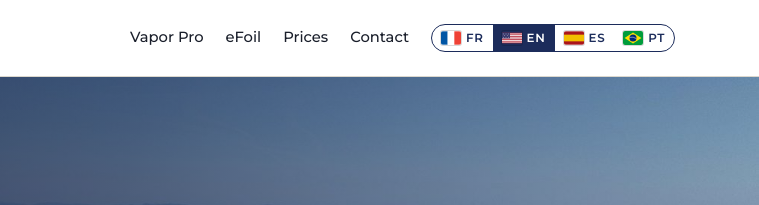
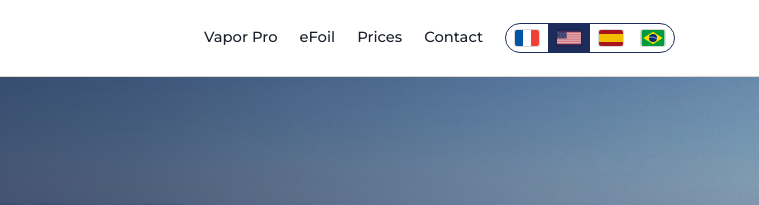
Before and after one commit to Francois83600/pyc-site, a plain HTML site: page index.html in a window 1280 px wide. Shown: the top 205 px of the page, 521-1280 px from the left. Drawn offline with Linux system fonts and the light colour scheme.

Commit message:
Langues : drapeaux seuls, sans lettres

```diff
--- a/index.html
+++ b/index.html
@@ -52,7 +52,7 @@ nav a{text-decoration:none;font-weight:500;font-size:.92rem;color:var(--ink)}
 nav a:hover{color:var(--red)}
 .lang{display:flex;border:1px solid var(--navy);border-radius:999px;overflow:hidden}
 .lang button{border:0;background:transparent;font:600 .74rem var(--font-body);padding:6px 9px;cursor:pointer;color:var(--navy);letter-spacing:.06em;display:inline-flex;align-items:center;gap:5px}
-.flag{width:20px;height:14px;border-radius:2px;box-shadow:0 0 0 1px rgba(0,0,0,.15);flex:none}
+.flag{width:24px;height:16px;border-radius:2px;box-shadow:0 0 0 1px rgba(0,0,0,.15);flex:none}
 .lang button[aria-pressed="true"]{background:var(--navy);color:var(--white)}
 @media (max-width:980px){nav .nl{display:none}}
 @media (max-width:520px){.brand span{display:none}.lang button span{display:none}.lang button{padding:7px 8px}}
@@ -197,10 +197,10 @@ footer p{margin-bottom:8px}
       <a class="nl" href="#tarifs" data-i18n="nav_prices">Tarifs</a>
       <a class="nl" href="#contact">Contact</a>
       <div class="lang" role="group" aria-label="Langue / Language / Idioma / Idioma">
-        <button type="button" id="btn-fr" data-set="fr" aria-pressed="true" title="Français"><svg class="flag" viewBox="0 0 3 2" aria-hidden="true"><rect width="1" height="2" fill="#0055A4"/><rect x="1" width="1" height="2" fill="#fff"/><rect x="2" width="1" height="2" fill="#EF4135"/></svg><span>FR</span></button>
-        <button type="button" id="btn-en" data-set="en" aria-pressed="false" title="English (US)"><svg class="flag" viewBox="0 0 19 10" aria-hidden="true"><rect width="19" height="10" fill="#B22234"/><g fill="#fff"><rect y="0.77" width="19" height="0.77"/><rect y="2.31" width="19" height="0.77"/><rect y="3.85" width="19" height="0.77"/><rect y="5.38" width="19" height="0.77"/><rect y="6.92" width="19" height="0.77"/><rect y="8.46" width="19" height="0.77"/></g><rect width="7.6" height="5.38" fill="#3C3B6E"/><g fill="#fff"><circle cx="1.3" cy="1.1" r=".35"/><circle cx="3.8" cy="1.1" r=".35"/><circle cx="6.3" cy="1.1" r=".35"/><circle cx="2.55" cy="2.7" r=".35"/><circle cx="5.05" cy="2.7" r=".35"/><circle cx="1.3" cy="4.3" r=".35"/><circle cx="3.8" cy="4.3" r=".35"/><circle cx="6.3" cy="4.3" r=".35"/></g></svg><span>EN</span></button>
-        <button type="button" id="btn-es" data-set="es" aria-pressed="false" title="Español"><svg class="flag" viewBox="0 0 3 2" aria-hidden="true"><rect width="3" height="2" fill="#AA151B"/><rect y=".5" width="3" height="1" fill="#F1BF00"/></svg><span>ES</span></button>
-        <button type="button" id="btn-pt" data-set="pt" aria-pressed="false" title="Português (Brasil)"><svg class="flag" viewBox="0 0 10 7" aria-hidden="true"><rect width="10" height="7" fill="#009C3B"/><path d="M5 .8 9.2 3.5 5 6.2 .8 3.5Z" fill="#FFDF00"/><circle cx="5" cy="3.5" r="1.75" fill="#002776"/><path d="M3.3 3.2q1.8-.5 3.4.6" stroke="#fff" stroke-width=".25" fill="none"/></svg><span>PT</span></button>
+        <button type="button" id="btn-fr" data-set="fr" aria-label="Français" aria-pressed="true" title="Français"><svg class="flag" viewBox="0 0 3 2" aria-hidden="true"><rect width="1" height="2" fill="#0055A4"/><rect x="1" width="1" height="2" fill="#fff"/><rect x="2" width="1" height="2" fill="#EF4135"/></svg></button>
+        <button type="button" id="btn-en" data-set="en" aria-label="English (US)" aria-pressed="false" title="English (US)"><svg class="flag" viewBox="0 0 19 10" aria-hidden="true"><rect width="19" height="10" fill="#B22234"/><g fill="#fff"><rect y="0.77" width="19" height="0.77"/><rect y="2.31" width="19" height="0.77"/><rect y="3.85" width="19" height="0.77"/><rect y="5.38" width="19" height="0.77"/><rect y="6.92" width="19" height="0.77"/><rect y="8.46" width="19" height="0.77"/></g><rect width="7.6" height="5.38" fill="#3C3B6E"/><g fill="#fff"><circle cx="1.3" cy="1.1" r=".35"/><circle cx="3.8" cy="1.1" r=".35"/><circle cx="6.3" cy="1.1" r=".35"/><circle cx="2.55" cy="2.7" r=".35"/><circle cx="5.05" cy="2.7" r=".35"/><circle cx="1.3" cy="4.3" r=".35"/><circle cx="3.8" cy="4.3" r=".35"/><circle cx="6.3" cy="4.3" r=".35"/></g></svg></button>
+        <button type="button" id="btn-es" data-set="es" aria-label="Español" aria-pressed="false" title="Español"><svg class="flag" viewBox="0 0 3 2" aria-hidden="true"><rect width="3" height="2" fill="#AA151B"/><rect y=".5" width="3" height="1" fill="#F1BF00"/></svg></button>
+        <button type="button" id="btn-pt" data-set="pt" aria-label="Português (Brasil)" aria-pressed="false" title="Português (Brasil)"><svg class="flag" viewBox="0 0 10 7" aria-hidden="true"><rect width="10" height="7" fill="#009C3B"/><path d="M5 .8 9.2 3.5 5 6.2 .8 3.5Z" fill="#FFDF00"/><circle cx="5" cy="3.5" r="1.75" fill="#002776"/><path d="M3.3 3.2q1.8-.5 3.4.6" stroke="#fff" stroke-width=".25" fill="none"/></svg></button>
       </div>
     </nav>
   </div>
```
